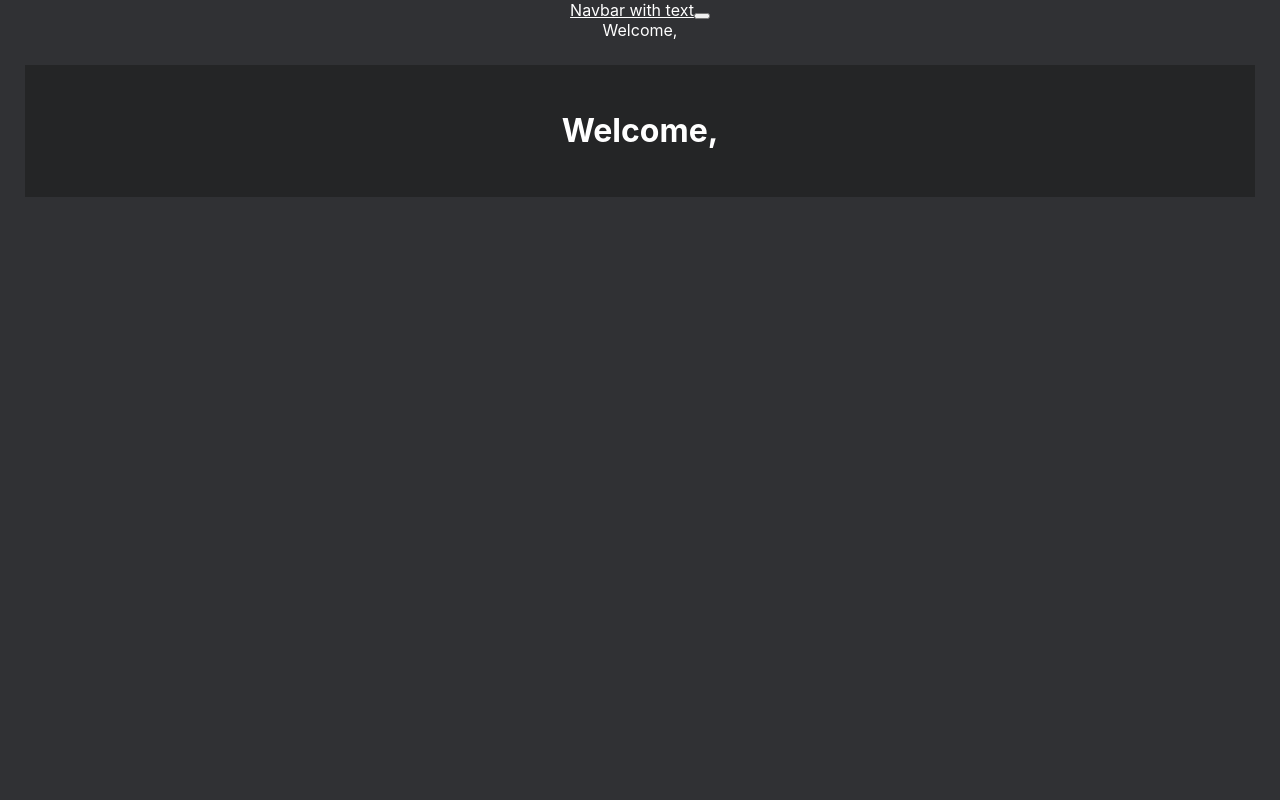
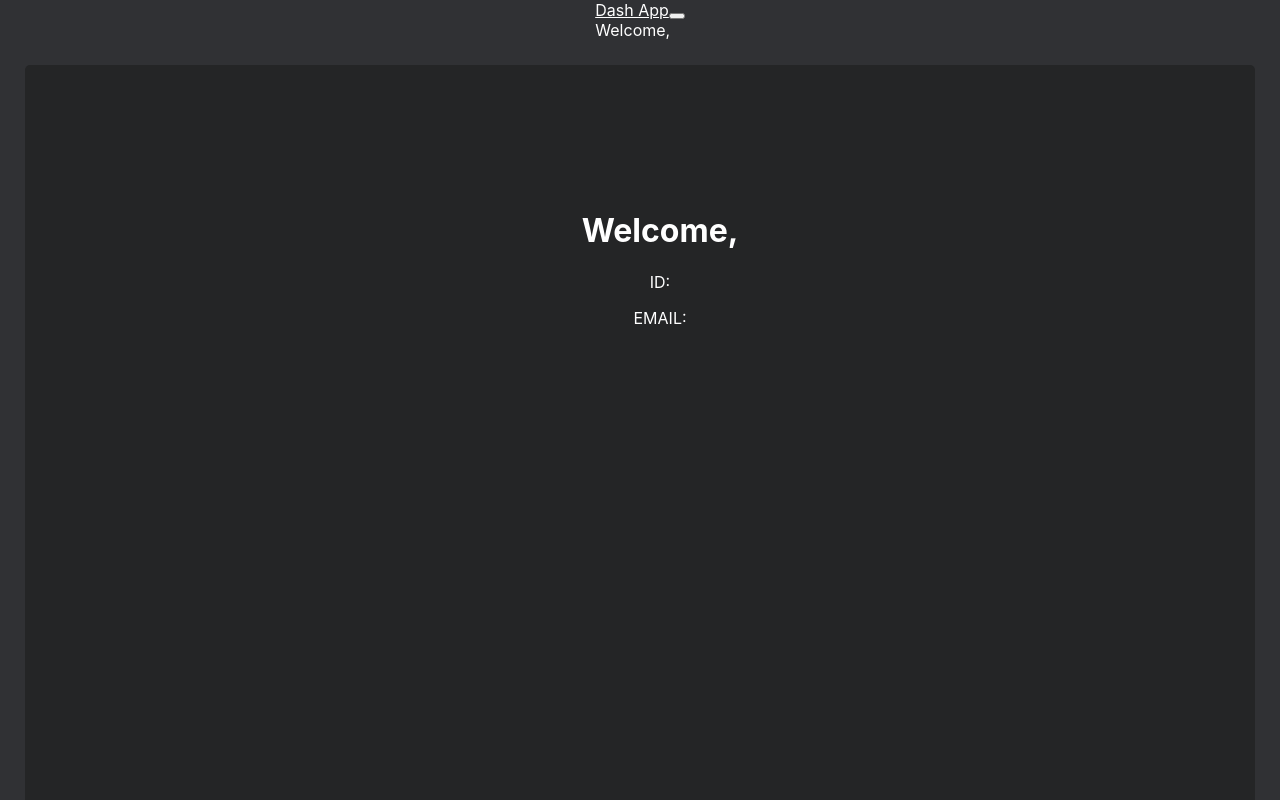
Before and after one commit to bradark/Dashboard, a React (Create React App) app in the folder client/dash-app-client/: page /dashboard in a window 1280 px wide. Shown: the top 800 px of the page. Built offline with nearby package versions, Linux system fonts and the light colour scheme; no server answers; the HTML template or start-up script is replaced by a standard one.

Commit message:
Updated Profile Page
Updated the profile page and component to show more information

```diff
--- a/client/dash-app-client/src/components/Navbar.jsx
+++ b/client/dash-app-client/src/components/Navbar.jsx
@@ -6,11 +6,11 @@ function MainNavbar(props) {
     return (
         <Navbar bg="dark" variant="light">
         <Container>
-          <Navbar.Brand className="navText" href="#home">Navbar with text</Navbar.Brand>
+          <Navbar.Brand className="navText" href="#home">Dash App</Navbar.Brand>
           <Navbar.Toggle />
           <Navbar.Collapse className="justify-content-end">
             <Navbar.Text className="navText">
-              Welcome, {props.username}
+              Welcome, {props.username} <img className="navImg" src={props.avatar}/>
             </Navbar.Text>
           </Navbar.Collapse>
         </Container>
--- a/client/dash-app-client/src/components/ProfileCard.jsx
+++ b/client/dash-app-client/src/components/ProfileCard.jsx
@@ -5,7 +5,16 @@ function ProfileCard(props) {
       <div>
         <div className="profileCard">
             <div>
-                <h1 className="title">Welcome, {props.username}</h1>
+                <div className="sidebysideContainer">
+                    <div className="boxContainer">
+                        <img className="profileCardImg" src={props.avatar}/>
+                    </div>
+                    <div className="boxContainer">
+                        <h1 className="title">Welcome, {props.username}</h1>
+                        <p className="profileDetailText">{`ID: ${props.userID}`}</p>
+                        <p className="profileDetailText">{`EMAIL: ${props.email}`}</p>
+                    </div>
+                </div>
             </div>
         </div>
       </div>
--- a/client/dash-app-client/src/index.css
+++ b/client/dash-app-client/src/index.css
@@ -67,11 +67,38 @@ code {
 .profileCard {
   justify-content: center;
   text-align: center;
+  min-height: 1000px;
   margin: 25px;
   padding: 25px;
   background-color: rgb(36,37,38);
+  border-radius: 5px;
 }
 
 .navText {
   color:white;
 }
+
+.navImg {
+  max-width: 40px;
+  max-height: 40px;
+  border-radius: 10px;
+  margin-left: 10px;
+}
+
+.sidebysideContainer {
+    padding: 20px;
+}
+
+.boxContainer {
+  width: 100%;
+  float: left;
+  padding: 20px;
+}
+
+.profileCardImg {
+  border-radius: 10px;
+}
+
+.profileDetailText {
+  color: white;
+}
--- a/client/dash-app-client/src/pages/dashboard.jsx
+++ b/client/dash-app-client/src/pages/dashboard.jsx
@@ -7,6 +7,9 @@ import {httpGetUser} from '../hooks/requests';
 function Dashboard() {
 
     const [username, setUserName] = useState("");
+    const [avatar, setAvatar] = useState("");
+    const [userID, setUserID] = useState("");
+    const [email, setEmail] = useState("");
 
     useEffect(() => {
         const getUser = () => {
@@ -25,6 +28,9 @@ function Dashboard() {
             })
             .then((resObject) => {
               setUserName(`${resObject.userData.username}`);
+              setAvatar(`//cdn.discordapp.com/avatars/${resObject.userData.id}/${resObject.userData.avatar}.png`);
+              setUserID(`${resObject.userData.id}`);
+              setEmail(`${resObject.userData.email}`);
             })
             .catch((err) => {
               console.log(err);
@@ -36,8 +42,13 @@ function Dashboard() {
 
     return(
         <div>
-          <Navbar username={username} />
-          <ProfileCard username={username} />
+          <Navbar username={username} avatar={avatar} />
+          <ProfileCard
+            username={username}
+            avatar={avatar}
+            userID={userID}
+            email={email}
+           />
         </div>
     );
 }
--- a/client/dash-app-client/src/pages/home.jsx
+++ b/client/dash-app-client/src/pages/home.jsx
@@ -10,7 +10,7 @@ function Home() {
 
     return(
         <div>
-            <Navbar />
+        <Navbar />
           <div className="card">
             <h1 className="title">Login</h1>
             <div className="loginInput">
```
